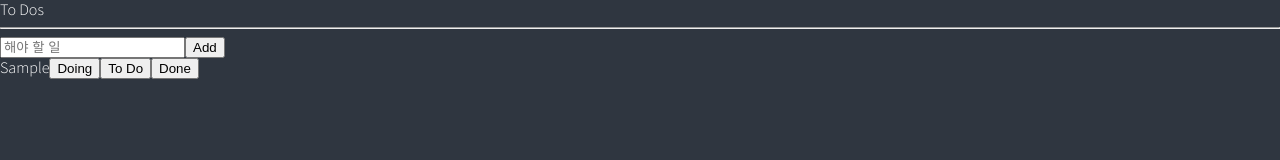
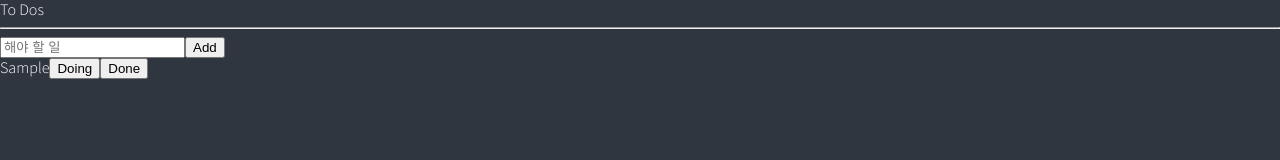
Before and after one commit to zeronedev/react-todo-v2201, a React (Create React App) app: page / in a window 1280 px wide. Both pictures are taken after typing "Sample" into the empty fields and a click on the button "Add". Shown: the top 160 px of the page. Built offline with nearby package versions, Linux system fonts and the light colour scheme.

Commit message:
#5.13 Categories: 카테고리 버튼 입력

```diff
--- a/src/components/ToDo.tsx
+++ b/src/components/ToDo.tsx
@@ -1,12 +1,32 @@
-import { IToDo } from "../atoms";
+import React from "react";
+import { useSetRecoilState } from "recoil";
+import { IToDo, toDoState } from "../atoms";
 
-function ToDo({ text }: IToDo) {
+function ToDo({ text, id, categori }: IToDo) {
+  const setToDos = useSetRecoilState(toDoState);
+  const onClick = (event: React.MouseEvent<HTMLButtonElement>) => {
+    const {
+      currentTarget: { name },
+    } = event;
+  };
   return (
     <li>
       <span>{text}</span>
-      <button>Doing</button>
-      <button>To Do</button>
-      <button>Done</button>
+      {categori !== "DOING" && (
+        <button name="DOING" onClick={onClick}>
+          Doing
+        </button>
+      )}
+      {categori !== "TO_DO" && (
+        <button name="TO_DO" onClick={onClick}>
+          To Do
+        </button>
+      )}
+      {categori !== "DONE" && (
+        <button name="DONE" onClick={onClick}>
+          Done
+        </button>
+      )}
     </li>
   );
 }
```
Also changed, not shown: 1 other file (tests, documents, lock files or other folders).
